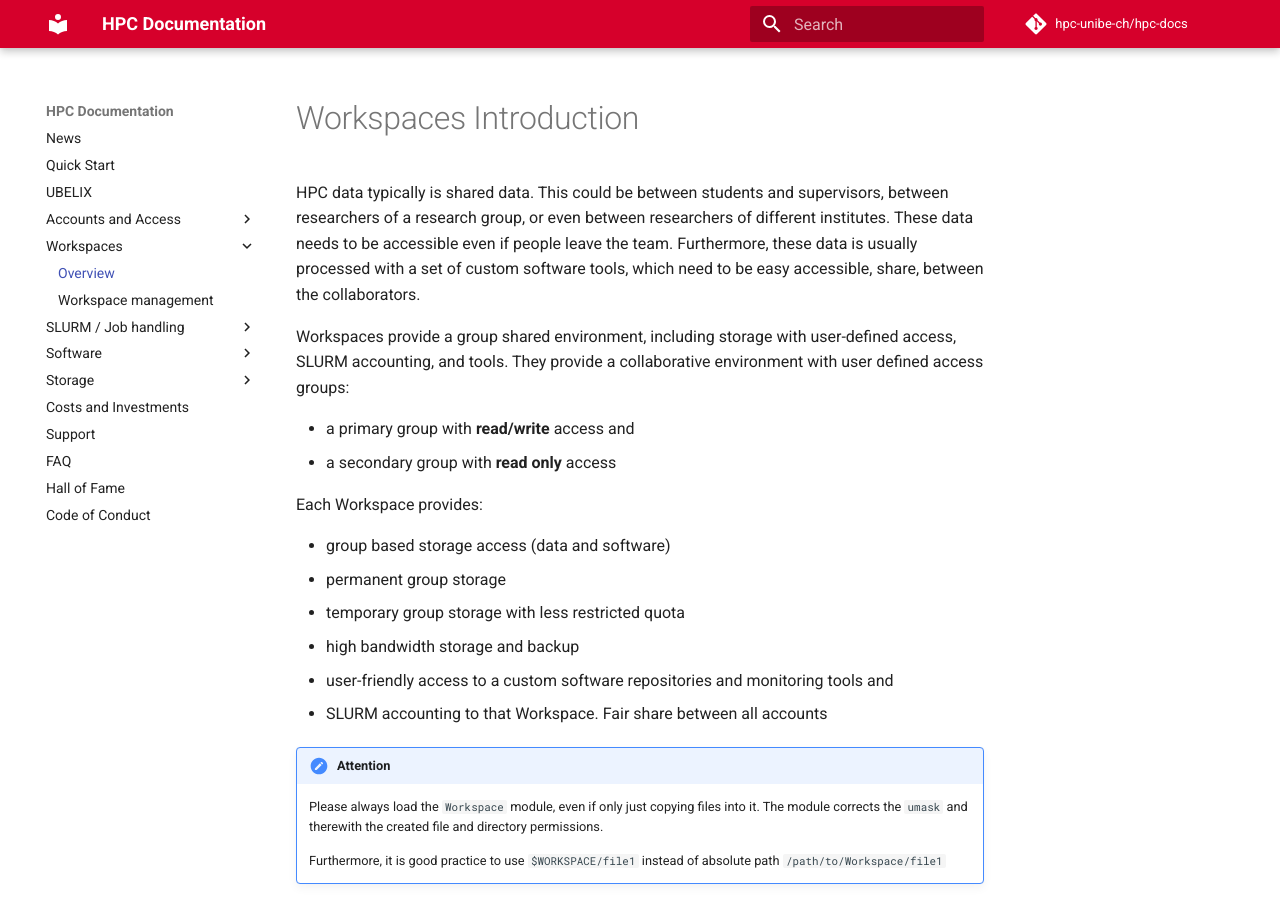
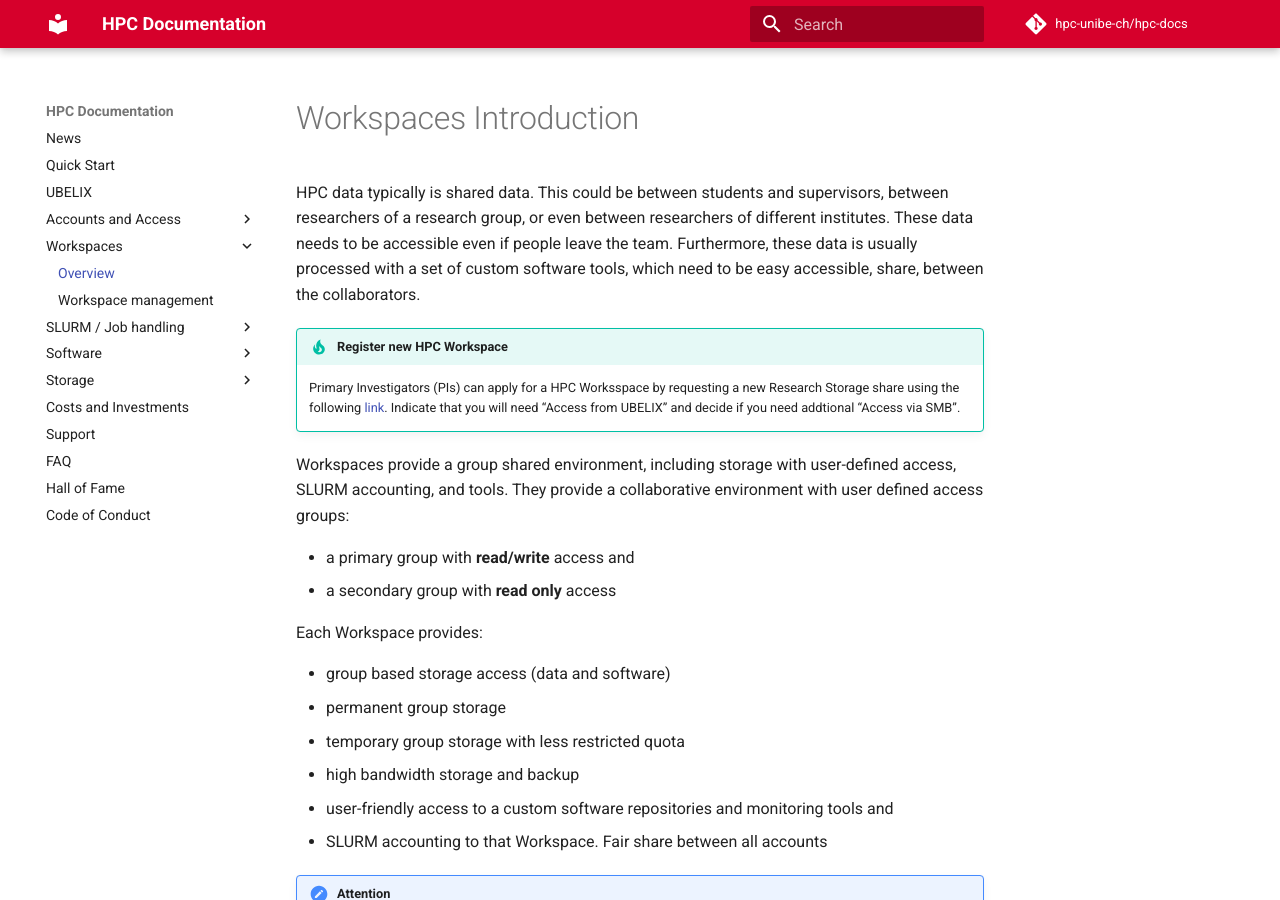
Before and after one commit to hpc-unibe-ch/hpc-unibe-ch.github.io, an MkDocs documentation site: the page built from docs/hpc-workspaces/workspaces.md, in a window 1280 px wide and 900 px high. Built offline with MkDocs 1.6.1 and Material for MkDocs 9.7.7, drawn with Linux system fonts in a browser that asks for light colours; comment, search, counter and statistics services are not loaded.

Commit message:
Add information to register new workspace

```diff
--- a/docs/hpc-workspaces/workspaces.md
+++ b/docs/hpc-workspaces/workspaces.md
@@ -2,6 +2,11 @@
 
 HPC data typically is shared data. This could be between students and supervisors, between researchers of a research group, or even between researchers of different institutes. These data needs to be accessible even if people leave the team.
 Furthermore, these data is usually processed with a set of custom software tools, which need to be easy accessible, share, between the collaborators.
+
+!!! tip "Register new HPC Workspace"
+
+    Primary Investigators (PIs) can apply for a HPC Worksspace by requesting a new Research Storage share using the following [link](https://intern.unibe.ch/dienstleistungen/informatik/dienstleistungen_der_informatikdienste/dienstleistungen___ressourcen/research_storage/index_ger.html). Indicate that you will need "Access from UBELIX" and decide if you need addtional "Access via SMB".
+
 
 Workspaces provide a group shared environment, including storage with user-defined access, SLURM accounting, and tools.
 They provide a collaborative environment with user defined access groups:
```
Also changed, not shown: docs/hpc-workspaces/management.md (+1 -1 lines).
